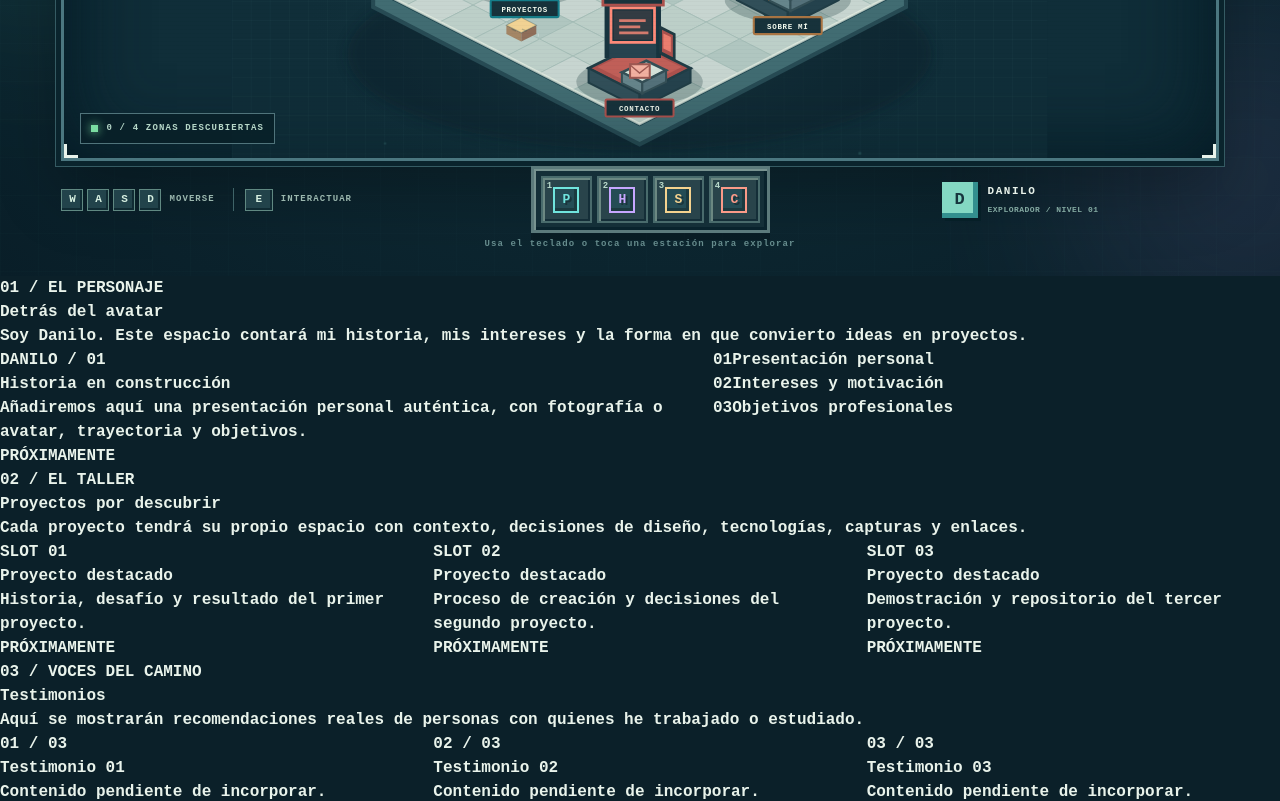
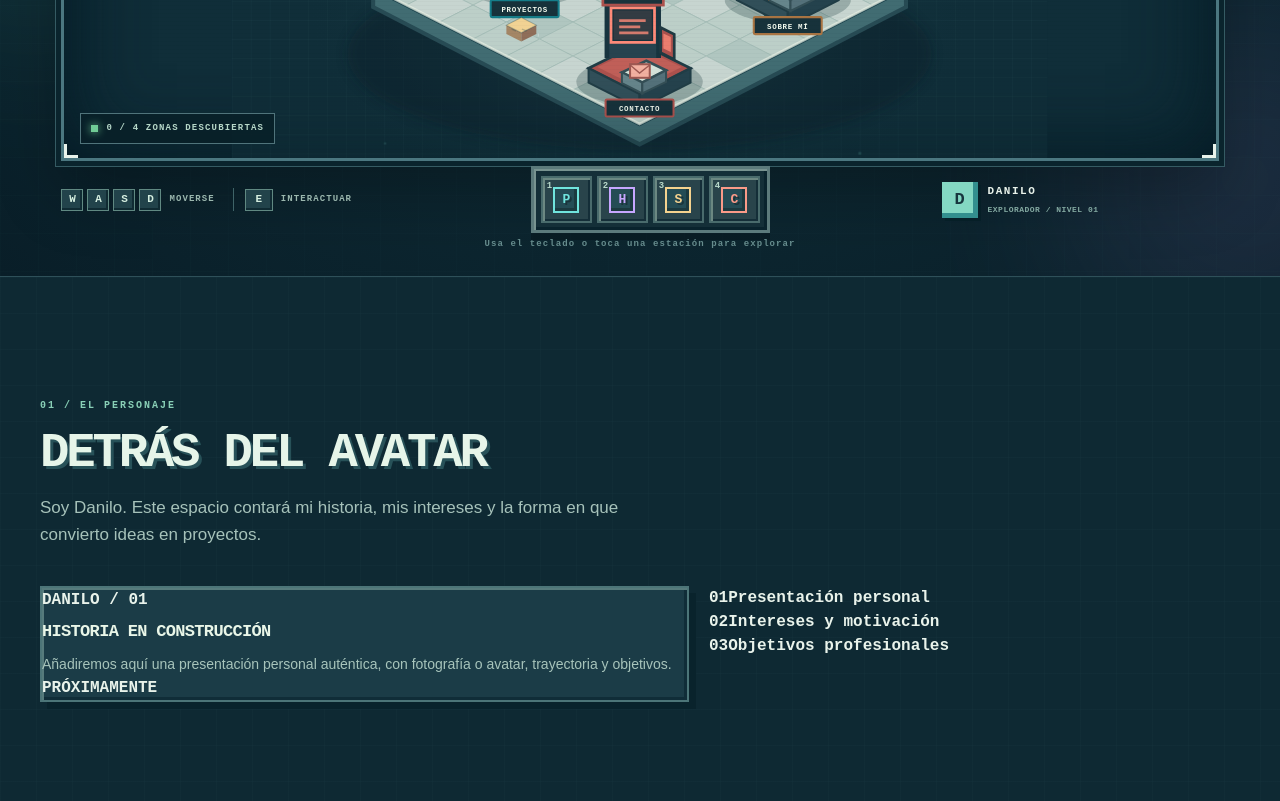
Before and after one commit to danilolarap/Portfolio, a Next.js app: page / in a window 1280 px wide. Shown: the part 600-1401 px from the top of the page. Built offline with nearby package versions, Linux system fonts and the light colour scheme.

Commit message:
style: build portfolio theme part 11

```diff
--- a/src/app/globals.css
+++ b/src/app/globals.css
@@ -1260,3 +1260,113 @@ section[id] {
   border-top: 2px solid currentColor;
   border-left: 2px solid currentColor;
 }
+.dpad-arrow.up {
+  transform: translateY(2px) rotate(45deg);
+}
+.dpad-arrow.down {
+  transform: translateY(-2px) rotate(225deg);
+}
+.dpad-arrow.left {
+  transform: translateX(2px) rotate(-45deg);
+}
+.dpad-arrow.right {
+  transform: translateX(-2px) rotate(135deg);
+}
+.panel-projects {
+  --accent: #4dbeb9;
+}
+.panel-skills {
+  --accent: #a786df;
+}
+.panel-about {
+  --accent: #d8ac6d;
+}
+.panel-contact {
+  --accent: #e38375;
+}
+.panel-note {
+  margin-bottom: 24px;
+}
+.panel .start-button {
+  text-decoration: none;
+}
+.panel .start-button .button-arrow {
+  flex: none;
+}
+
+.content-section {
+  position: relative;
+  padding: clamp(76px, 9vw, 124px) 24px;
+  border-top: 1px solid #2e5059;
+  background: #0e2933;
+}
+.content-section:nth-of-type(2n + 1) {
+  background: #102f39;
+}
+.content-section::before {
+  content: "";
+  position: absolute;
+  inset: 0;
+  pointer-events: none;
+  background-image:
+    linear-gradient(rgba(123, 199, 182, 0.025) 1px, transparent 1px),
+    linear-gradient(90deg, rgba(123, 199, 182, 0.025) 1px, transparent 1px);
+  background-size: 36px 36px;
+}
+.section-container {
+  position: relative;
+  z-index: 1;
+  width: min(100%, 1200px);
+  margin: auto;
+}
+.section-heading {
+  max-width: 720px;
+  margin-bottom: 38px;
+}
+.section-eyebrow {
+  display: inline-block;
+  color: #89d0b7;
+  font-size: 10px;
+  letter-spacing: 0.2em;
+  margin-bottom: 14px;
+}
+.section-heading h2 {
+  margin: 0 0 14px;
+  color: #e6f5e9;
+  font-size: clamp(27px, 4.2vw, 49px);
+  line-height: 1.08;
+  letter-spacing: -0.065em;
+  text-transform: uppercase;
+  text-shadow: 3px 3px #275158;
+}
+.section-heading p {
+  margin: 0;
+  max-width: 650px;
+  color: #a6c2ba;
+  font:
+    400 17px/1.6 Arial,
+    sans-serif;
+}
+.content-card {
+  border: 2px solid #4c7578;
+  background: #1b3c47;
+  box-shadow:
+    inset 2px 2px #567b7c,
+    inset -3px -3px #102d38,
+    7px 7px #09232c;
+}
+.content-card h3 {
+  color: #e9f6e8;
+  font-size: 17px;
+  line-height: 1.35;
+  margin: 9px 0 10px;
+  text-transform: uppercase;
+  letter-spacing: -0.04em;
+}
+.content-card p {
+  color: #a7c4bb;
+  font:
+    400 14px/1.55 Arial,
+    sans-serif;
+  margin: 0;
+}
```
